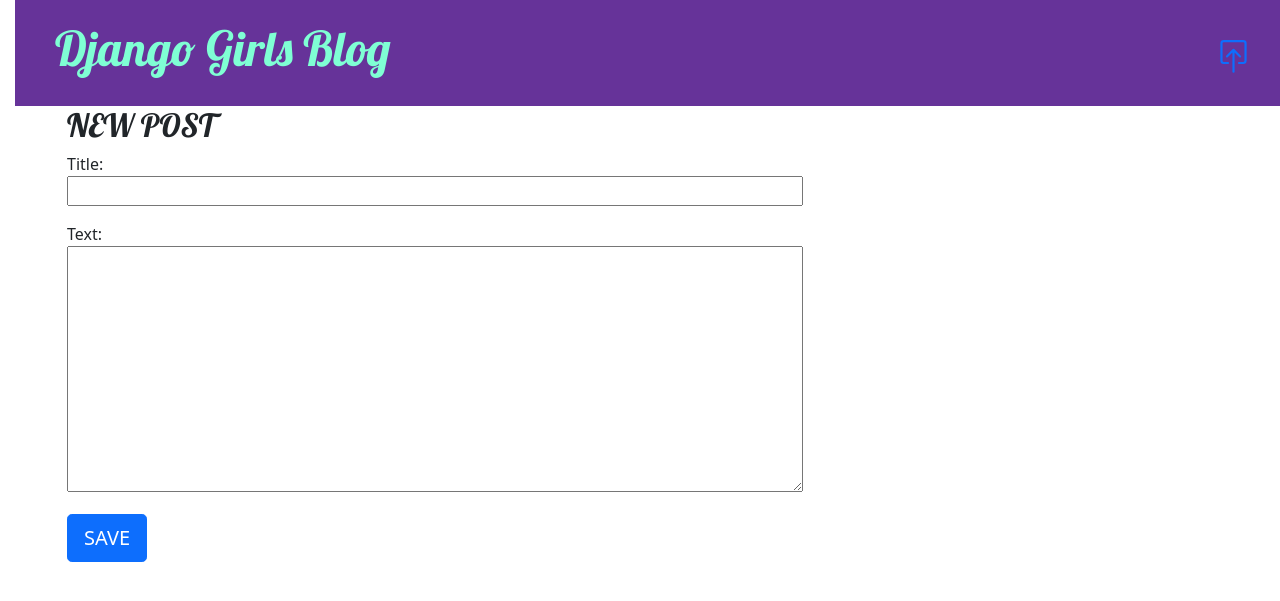
After one commit to Wildnyker/djangogirls_repeat, a Django app: page /post/new/ in a window 1280 px wide. The commit adds this page. Shown: the top 601 px of the page. Run offline with Django 3.2, Linux system fonts and the light colour scheme; the visitor is signed in with stand-in values (Sample User, id 1); some libraries are stand-ins or nearby versions.

Commit message:
basic django tutorial finished

```diff
--- /dev/null
+++ b/blog/forms.py
@@ -0,0 +1,21 @@
+from django import forms
+from .models import Post
+
+class PostForm(forms.ModelForm):
+    class Meta:
+        model = Post
+        fields = ('title', 'text')
+
+"""
+This form is directly based on model from
+models.py - forms.ModelForm defines that
+out form will be nased on some model
+In Meta class in fields we define what model will be used
+and whar fields will be used in our form
+
+Only the logged into admin person will be able to use form
+as we do not define anythin other
+"""
+
+
+#32 now go to the base.html and create a button for edit
--- /dev/null
+++ b/blog/static/css/blog.css
@@ -0,0 +1,76 @@
+h1 a{
+    color: mediumslateblue;
+}
+
+h2 a{
+    color: darkblue;
+}
+
+body {
+    padding-left: 15px;
+}
+
+h1 a, h2 a {
+
+    font-family: 'Lobster';
+}
+
+.page-header {
+    background-color: rebeccapurple;
+    margin-top: 0;
+    padding: 20px 20px 20px 40px;
+}
+
+.page-header h1, .page-header h1 a, .page-header h1 a:visited, .page-header h1 a:active {
+    color: aquamarine;
+    font-size: 36pt;
+    text-decoration: none;
+}
+
+.content {
+    margin-left: 40px;
+}
+
+h1, h2, h3, h4 {
+    font-family: 'Lobster', cursive;
+}
+
+.date {
+    color: #828282;
+}
+
+.save {
+    float: right;
+}
+
+.post-form textarea, .post-form input {
+    width: 100%;
+}
+
+.top-menu, .top-menu:hover, .top-menu:visited {
+    color: #ffffff;
+    float: right;
+    font-size: 26pt;
+    margin-right: 20px;
+}
+
+.post {
+    margin-bottom: 70px;
+}
+
+.post h2 a, .post h2 a:visited {
+    color: cornflowerblue;
+}
+
+#newpost {
+    font-size:64px;
+    position:absolute;
+    top:5%;
+    left:95%;
+}
+
+#edit_button{
+    background-color: mediumslateblue;
+    border: none;
+    border-radius:4px;
+}
--- a/blog/urls.py
+++ b/blog/urls.py
@@ -6,8 +6,25 @@ from blog import views #18 import this modules
 """this way we assign view post_list to the base url"""
 urlpatterns = [
     path('', views.post_list, name='post_list'),
+    path('post/<int:pk>/', views.post_detail, name='post_detail'),
+    path('post/new/', views.post_new, name = 'post_new'),
+    path('post/<int:pk>/edit/', views.post_edit, name='post_edit')
+
 ]
 """name='post_list', is the name of the URL that will be used to identify the view.
 This can be the same as the name of the view but it can also be something completely different."""
 
 #20 go to views
+
+
+
+
+#27 after this back this views to create post_detail
+"""<int:pk>/It means that Django expects an integer value
+and will transfer it to a view as a variable called pk
+"""
+
+#34 after adding post_new go to the views to add a view to that page
+
+
+#40 after creating url for post_edit cteate this view in views
--- a/blog/views.py
+++ b/blog/views.py
@@ -1,7 +1,8 @@
 from django.shortcuts import render
 from .models import Post #21 to use out model in view
 from django.utils import timezone
-
+from django.shortcuts import render, get_object_or_404 #28 for post_detail
+from .forms import PostForm #35 to add our form
 # Create your views here.
 #22 create post_list view
 
@@ -15,3 +16,56 @@ function render that will render (put together) our template blog/post_list.html
 
 #23 create template for your pages
 #24 create post_list.html in templates/blog
+"""There we created the css connections to bootstrap and our own css files"""
+#25 then we creata base.html to get the template for other pages
+
+
+#29 creating post_detail
+
+def post_detail(request, pk):
+    """remember as we need pk (number of post of databese we call it as well)"""
+    post = get_object_or_404(Post, pk=pk)
+    """checks if object exists if not returns 404 page"""
+    return render(request, 'blog/post_detail.html', {"post":post})
+
+#30 create post_detail html
+
+
+#37 creating post_new
+from django.shortcuts import redirect #  - to redirect one page to other with fetched data from form
+def post_new(request):
+    if request.method == "POST": # if we already fetched info from form then do next:
+        form = PostForm(request.POST) # form data = to info from POST
+        if form.is_valid(): # if everything is valid do next
+            post = form.save(commit=False) # we do not want to commit it right away becouse we want django to add some data
+            post.author = request.user # data about author which = to logged user
+            post.published_date = timezone.now() # date of publishing = to timezone.now()
+            post.save() # now we save the gathered date
+            return redirect('post_detail', pk=post.pk) # now redirect to a page of new post
+    else:
+        form = PostForm() # if nothing was commited work like simple form
+    return render(request, 'blog/post_edit.html', {'form': form})
+
+#38 Now lets create editing - first go to post_detail.html to add button to edit mode
+#remember we have already created post_edit html it works for new posts and editing
+
+
+#41 creating post_edit
+def post_edit(request, pk):
+    post = get_object_or_404(Post, pk=pk)
+    """checks if object exists if not returns 404 page"""
+    if request.method == "POST":
+        form = PostForm(request.POST, instance=post) # all this works almost like in post new
+        #but it takes instance of post(the data stored in this post before)
+        if form.is_valid():
+            post = form.save(commit=False)
+            post.author = request.user
+            post.published_date = timezone.now()
+            post.save()
+            return redirect('post_detail', pk=post.pk)
+    else:
+        form = PostForm(instance=post)
+    return render(request, 'blog/post_edit.html', {'form': form})
+
+
+#43 go to base.html to add {% if user.is_authenticated %}
--- /dev/null
+++ b/templates/blog/base.html
@@ -0,0 +1,36 @@
+{% load static %} <!-- allow to load files from static folder !-->
+<!DOCTYPE html>
+<html lang="en">
+<!-- CSS only -->
+
+<head>
+        <title>Django Girls blog</title>
+        <link href="//fonts.googleapis.com/css?family=Lobster&subset=latin,latin-ext" rel="stylesheet" type="text/css"> <!-- adds font !-->
+        <link href="https://cdn.jsdelivr.net/npm/bootstrap@5.0.0-beta1/dist/css/bootstrap.min.css" rel="stylesheet" integrity="sha384-giJF6kkoqNQ00vy+HMDP7azOuL0xtbfIcaT9wjKHr8RbDVddVHyTfAAsrekwKmP1" crossorigin="anonymous">
+        <!-- up there is a font to use it you need to set it up in css file !-->
+        <link rel="stylesheet" href="{% static 'css/blog.css' %}"> <!-- connects my stylsheet with file !-->
+
+</head>
+    <body>
+        <div class="page-header">
+            <h1><a href="/">Django Girls Blog</a></h1>
+            {% if user.is_authenticated %} <!--#44 adding auth - after this add the same to post detail!-->
+                <a href="{% url 'post_new' %}" >
+                        <svg id="newpost" xmlns="http://www.w3.org/2000/svg" width="35" height="35" fill="currentColor" class="bi bi-box-arrow-in-up" viewBox="0 0 16 16">
+                        <path fill-rule="evenodd" d="M3.5 10a.5.5 0 0 1-.5-.5v-8a.5.5 0 0 1 .5-.5h9a.5.5 0 0 1 .5.5v8a.5.5 0 0 1-.5.5h-2a.5.5 0 0 0 0 1h2A1.5 1.5 0 0 0 14 9.5v-8A1.5 1.5 0 0 0 12.5 0h-9A1.5 1.5 0 0 0 2 1.5v8A1.5 1.5 0 0 0 3.5 11h2a.5.5 0 0 0 0-1h-2z"/>
+                        <path fill-rule="evenodd" d="M7.646 4.146a.5.5 0 0 1 .708 0l3 3a.5.5 0 0 1-.708.708L8.5 5.707V14.5a.5.5 0 0 1-1 0V5.707L5.354 7.854a.5.5 0 1 1-.708-.708l3-3z"/>
+                        </svg>
+                </a> <!-- added button from bootstrap and linked it to page post new (not created yet)!-->
+            {% endif %}
+            <!--#33 now go to urls.py and create link!-->
+        </div>
+        <div class="content container">
+            <div class="row">
+                <div class="col-md-8">
+                {% block content %}
+                {% endblock %}
+                </div>
+            </div>
+        </div>
+    </body>
+</html>
--- /dev/null
+++ b/templates/blog/post_edit.html
@@ -0,0 +1,14 @@
+{% extends 'blog/base.html' %}
+
+
+{% block content %}
+    <h2>NEW POST</h2>
+    <form method="POST" class="post-form">
+        {% csrf_token %}
+        {{ form.as_p }} <!--will load form parts as paragraphs!-->
+        <button type="submit" class="btn btn-primary btn-lg">SAVE</button>
+    </form>
+
+
+
+{% endblock %}
```
Also changed, not shown: templates/blog/post_detail.html (added, +33 -0 lines), templates/blog/post_list - Copy.html (added, +39 -0 lines), templates/blog/post_list.html (+15 -16 lines).
